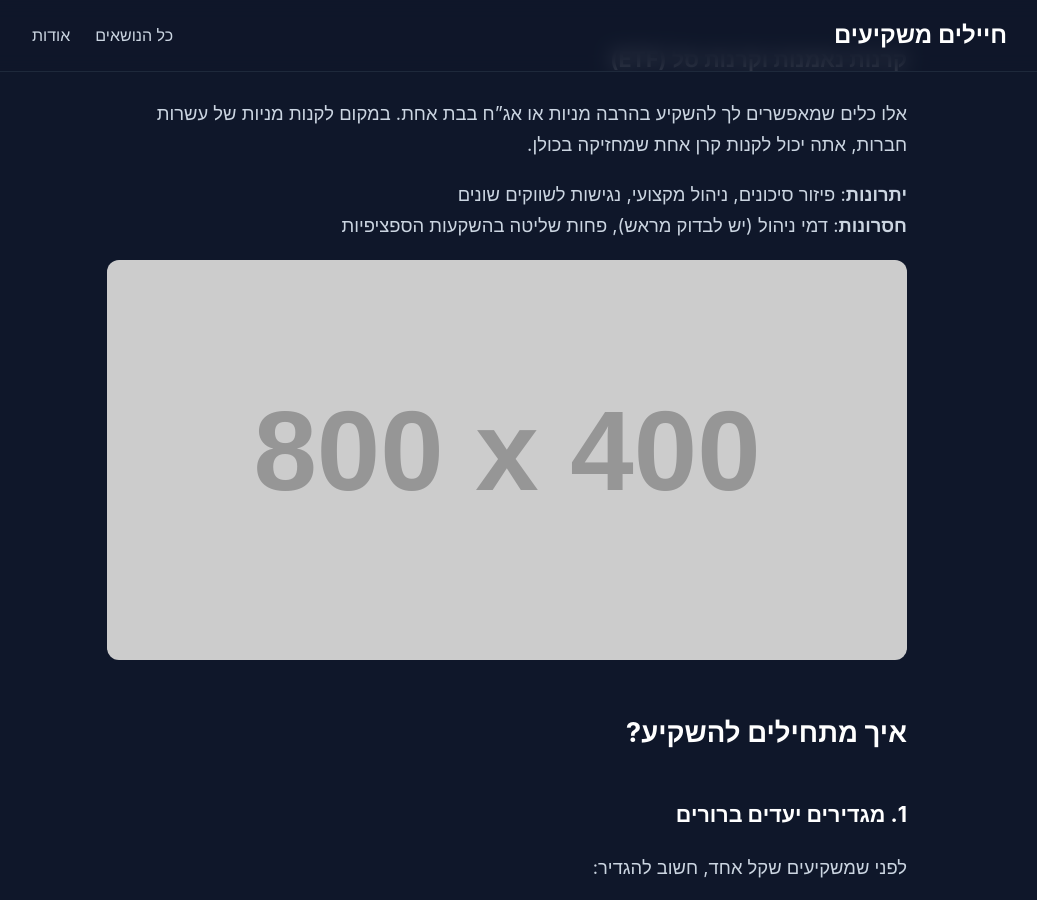
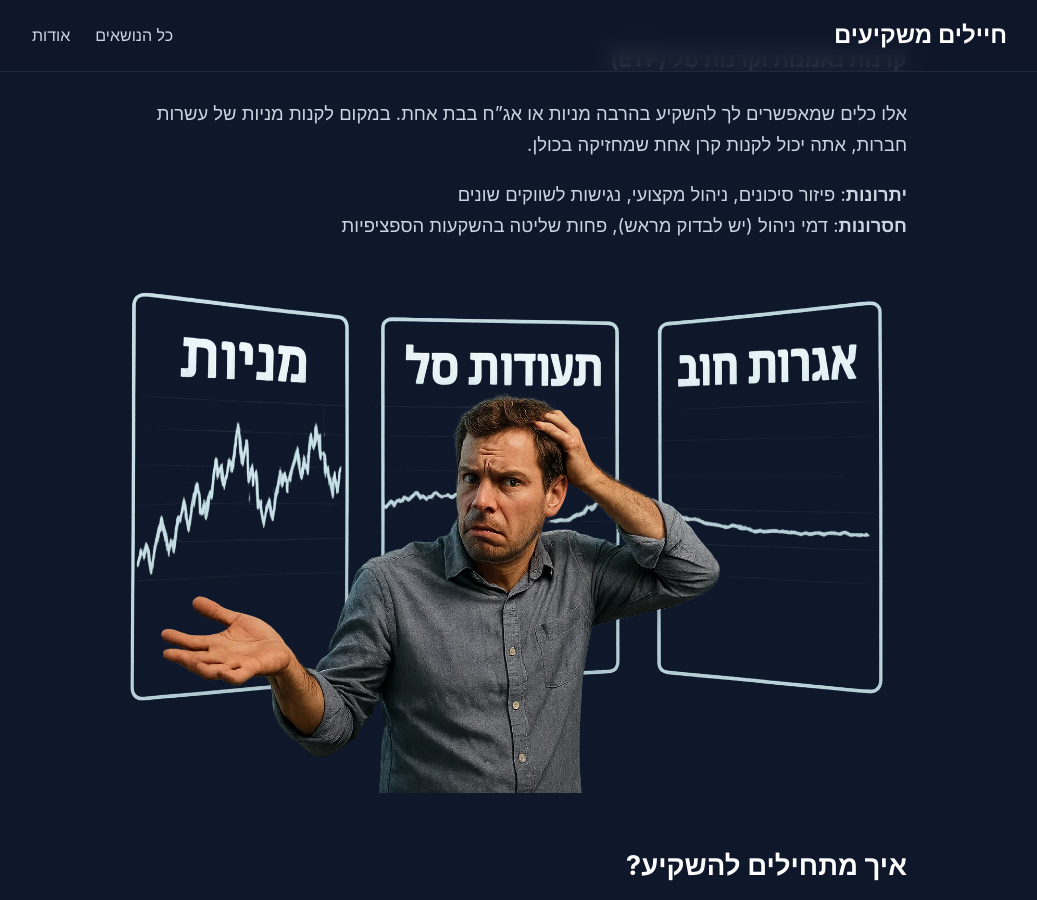
Before and after one commit to y33tkid/chayalim-investing, a Jekyll site: the page built from topics/investing-basics.md, in a window 1280 px wide and 900 px high, scrolled down 1891 px. Shown: the whole window, without its empty margins (133-1170 px from the left). Built offline with Jekyll 4.4.1, drawn with Linux system fonts in a browser that asks for light colours.

Commit message:
Update investing-basics.md
added image

```diff
--- a/topics/investing-basics.md
+++ b/topics/investing-basics.md
@@ -39,7 +39,7 @@ date: 2025-06-10
 **יתרונות**: פיזור סיכונים, ניהול מקצועי, נגישות לשווקים שונים
 **חסרונות**: דמי ניהול (יש לבדוק מראש), פחות שליטה בהשקעות הספציפיות
 
-![איך בוחרים השקעות נכונות](https://placehold.co/800x400/1e293b/FFFFFF?text=השקעות+מול+סיכון)
+![איך בוחרים השקעות נכונות]({{ '/assets/images/bonds_stocks_etf.png' | relative_url }})
 
 ## איך מתחילים להשקיע?
 
```
